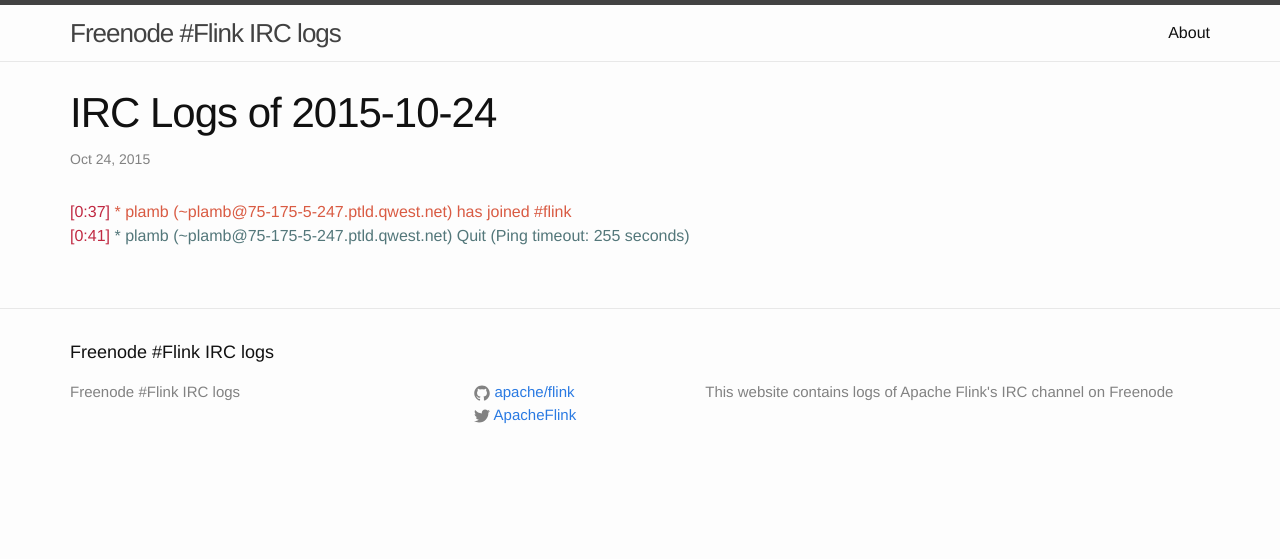
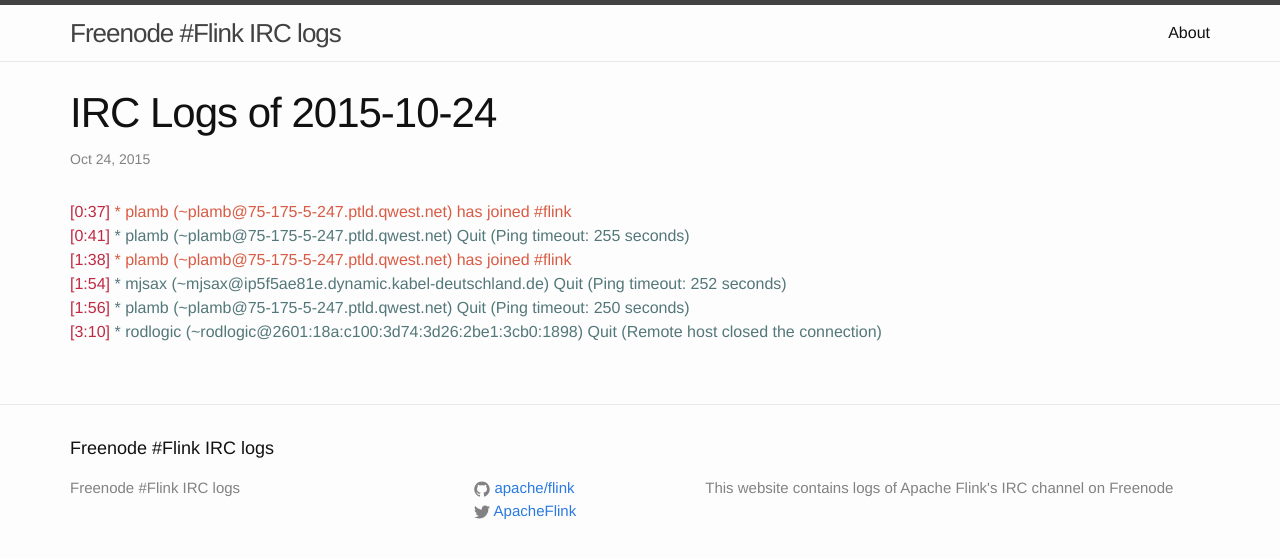
Before and after one commit to flink-irc-logs/flink-irc-logs.github.io, a Jekyll site: the page built from _posts/2015-10-24-logs.markdown, in a window 1280 px wide. Shown: the top 559 px of the page. Built offline with Jekyll 4.4.1, drawn with Linux system fonts in a browser that asks for light colours.

Commit message:
Update of the logs on Sat Oct 24 03:28:42 CEST 2015

```diff
--- a/_posts/2015-10-24-logs.markdown
+++ b/_posts/2015-10-24-logs.markdown
@@ -6,3 +6,7 @@
 ---
 <span class="irc-date">[0:37]</span> <span class="irc-green">* plamb (~plamb@75-175-5-247.ptld.qwest.net) has joined #flink</span><br />
 <span class="irc-date">[0:41]</span> <span class="irc-navy">* plamb (~plamb@75-175-5-247.ptld.qwest.net) Quit (Ping timeout: 255 seconds)</span><br />
+<span class="irc-date">[1:38]</span> <span class="irc-green">* plamb (~plamb@75-175-5-247.ptld.qwest.net) has joined #flink</span><br />
+<span class="irc-date">[1:54]</span> <span class="irc-navy">* mjsax (~mjsax@ip5f5ae81e.dynamic.kabel-deutschland.de) Quit (Ping timeout: 252 seconds)</span><br />
+<span class="irc-date">[1:56]</span> <span class="irc-navy">* plamb (~plamb@75-175-5-247.ptld.qwest.net) Quit (Ping timeout: 250 seconds)</span><br />
+<span class="irc-date">[3:10]</span> <span class="irc-navy">* rodlogic (~rodlogic@2601:18a:c100:3d74:3d26:2be1:3cb0:1898) Quit (Remote host closed the connection)</span><br />
```
